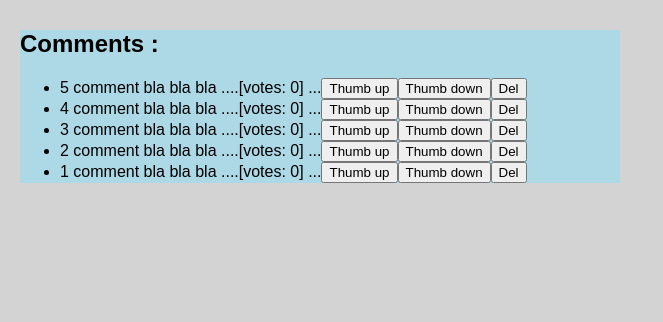
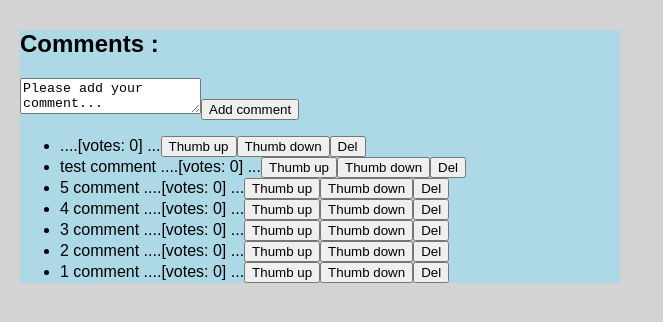
Before and after one commit to MikeGoz/JS_7_7, a React (Create React App) app in the folder redux-demo/: page / in a window 1280 px wide. Shown: the top 322 px of the page, without its empty margins (0-663 px from the left). Built offline with nearby package versions, Linux system fonts and the light colour scheme.

Commit message:
new function

```diff
--- a/redux-demo/src/App.js
+++ b/redux-demo/src/App.js
@@ -1,11 +1,13 @@
 import React from 'react';
 import './App.css';
-import CommentsListContainer from './containers/CommentsListContainer';
+import CommentsListContainer from './containers/CommentsListContainer.js';
+import CommentAddContainer from './containers/CommentAddContainer.js';
 
 const App = () => {
   return (
     <div className="App">
       <h2>Comments :</h2>
+      <CommentAddContainer />
       <CommentsListContainer />
     </div>
   );
--- /dev/null
+++ b/redux-demo/src/components/CommentAdd.js
@@ -0,0 +1,31 @@
+import React from 'react';
+
+class CommentAdd extends React.Component {
+  constructor(props) {
+    super(props);
+    this.state = {
+      value: 'Please add your comment...'
+    };
+    this.handleChange = this.handleChange.bind(this);
+    this.handleSubmit = this.handleSubmit.bind(this);
+  }
+  handleChange(event) {
+    this.setState({value: event.target.value});
+  }
+  handleSubmit(event) {
+    this.props.addComment(this.state.value);
+    //this.props.dispatch(addComment(this.state.value)) ??
+    //this.props.dispatch(this.state.value); ?
+    //alert('Your comment: ' + this.state.value) ok !!!
+    event.preventDefault();
+  }
+  render() {
+    return (
+      <form onSubmit={this.handleSubmit}>
+        <textarea value={this.state.value} onChange={this.handleChange} />
+        <input type="submit" value="Add comment" />
+      </form>
+    );
+  }
+}
+export default CommentAdd;
--- /dev/null
+++ b/redux-demo/src/containers/CommentAddContainer.js
@@ -0,0 +1,9 @@
+import {connect} from 'react-redux';
+import {addComment} from '../actions/actions.js';
+import CommentAdd from '../components/CommentAdd.js';
+
+const mapDispatchToProps = dispatch => ({
+	addComment: (id) => dispatch(addComment(id)),
+});
+
+export default connect(null, mapDispatchToProps)(CommentAdd);
--- a/redux-demo/src/index.js
+++ b/redux-demo/src/index.js
@@ -9,6 +9,7 @@ import reducer from './reducers/reducer.js';
 import { addComment } from './actions/actions.js';
 
 const store = createStore(reducer);
+const testComment = 'test comment';
 
 ReactDOM.render(
   <Provider store={store}>
@@ -16,11 +17,12 @@ ReactDOM.render(
   </Provider>,
   document.getElementById('root'),
 );
-
-store.dispatch(addComment('1 comment bla bla bla'));
-store.dispatch(addComment('2 comment bla bla bla'));
-store.dispatch(addComment('3 comment bla bla bla'));
-store.dispatch(addComment('4 comment bla bla bla'));
-store.dispatch(addComment('5 comment bla bla bla'));
+store.dispatch(addComment('1 comment '));
+store.dispatch(addComment('2 comment '));
+store.dispatch(addComment('3 comment '));
+store.dispatch(addComment('4 comment '));
+store.dispatch(addComment('5 comment '));
+store.dispatch(addComment(testComment));
+store.dispatch(addComment());
 
 registerServiceWorker();
```
Also changed, not shown: redux-demo/src/components/CommentsList.js (line endings or trailing spaces).
